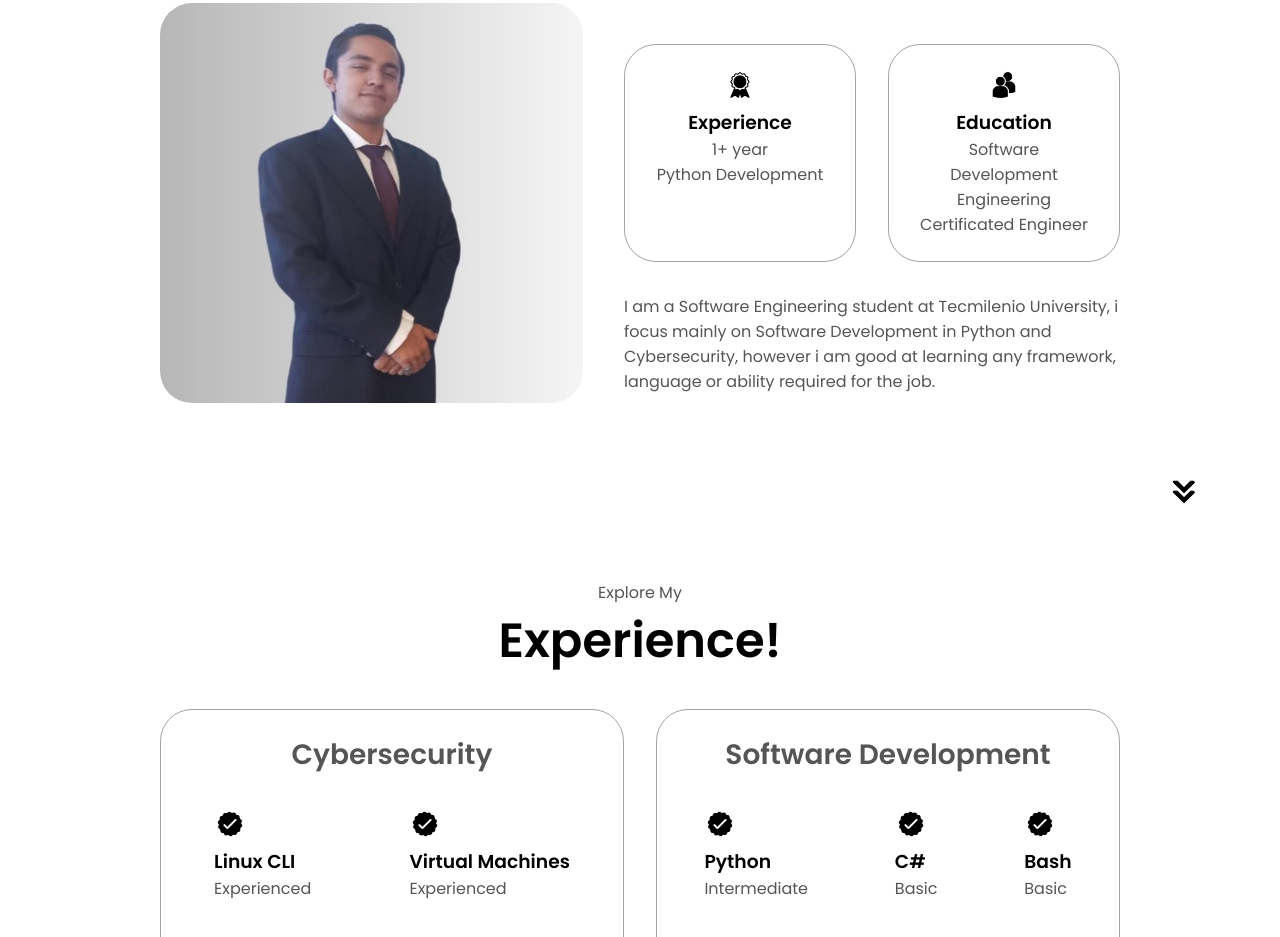
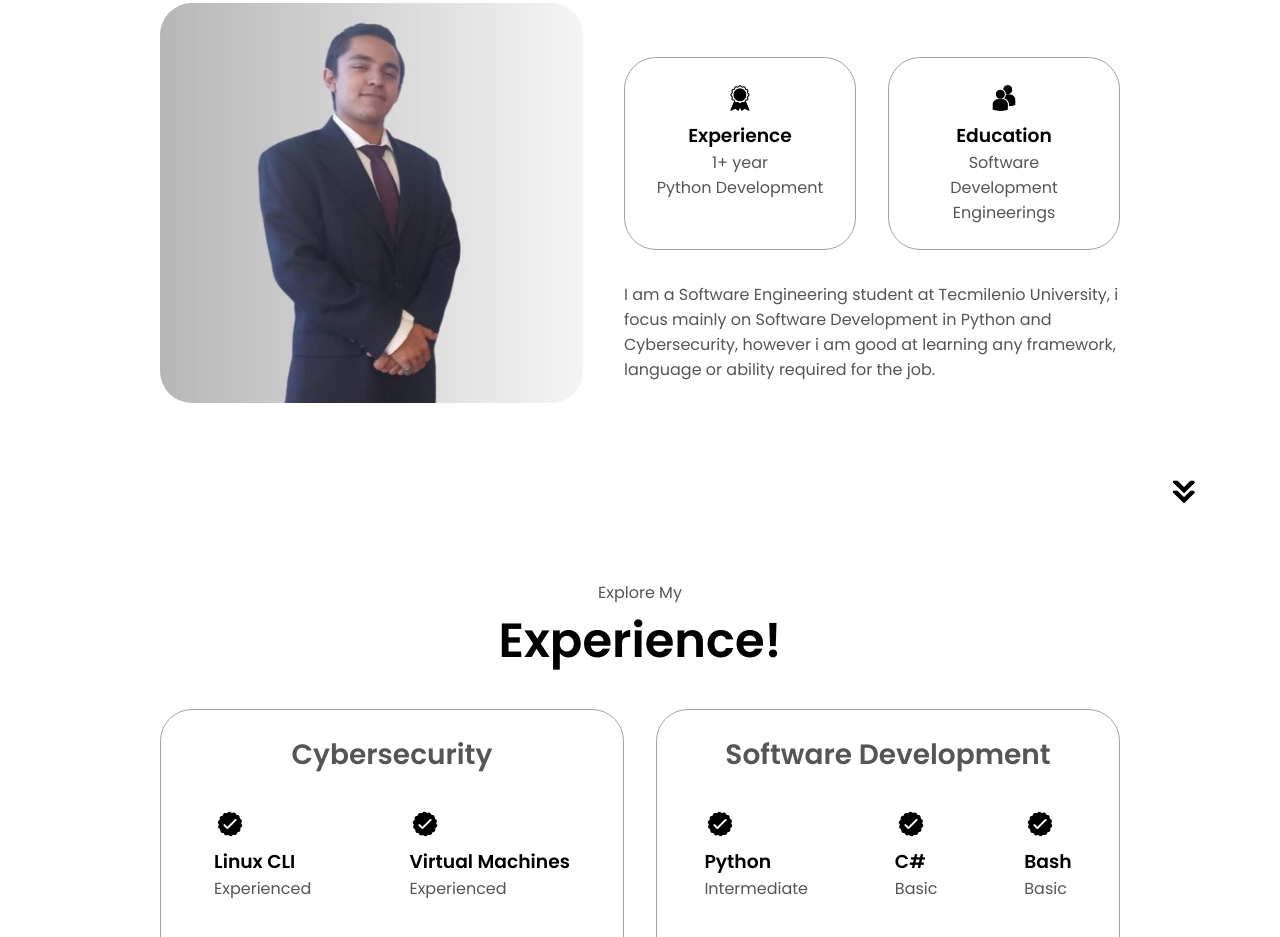
Before and after one commit to rr15rr/html-css-js-web-porfolio, a plain HTML site: page index.html in a window 1280 px wide. Shown: the part 1116-2053 px from the top of the page. Drawn offline with Linux system fonts and the light colour scheme.

Commit message:
Update index.html

```diff
--- a/index.html
+++ b/index.html
@@ -99,7 +99,7 @@
                 class="icon"
                 />
                 <h3>Education</h3>
-                <p>Software Development Engineering <br>Certificated Engineer</p>
+                <p>Software Development Engineerings <br></p>
                </div>
              </div>
              <div class="text-container">
```
